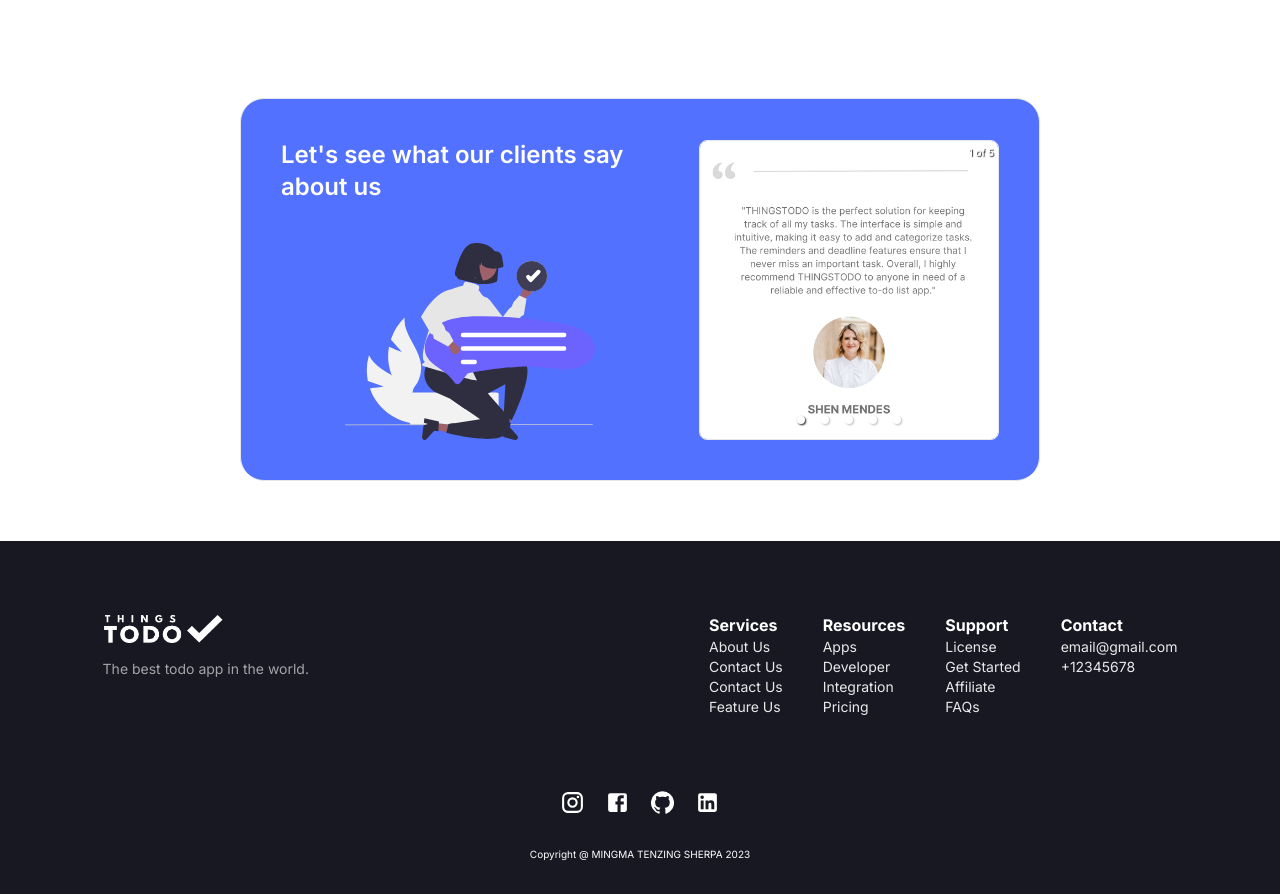
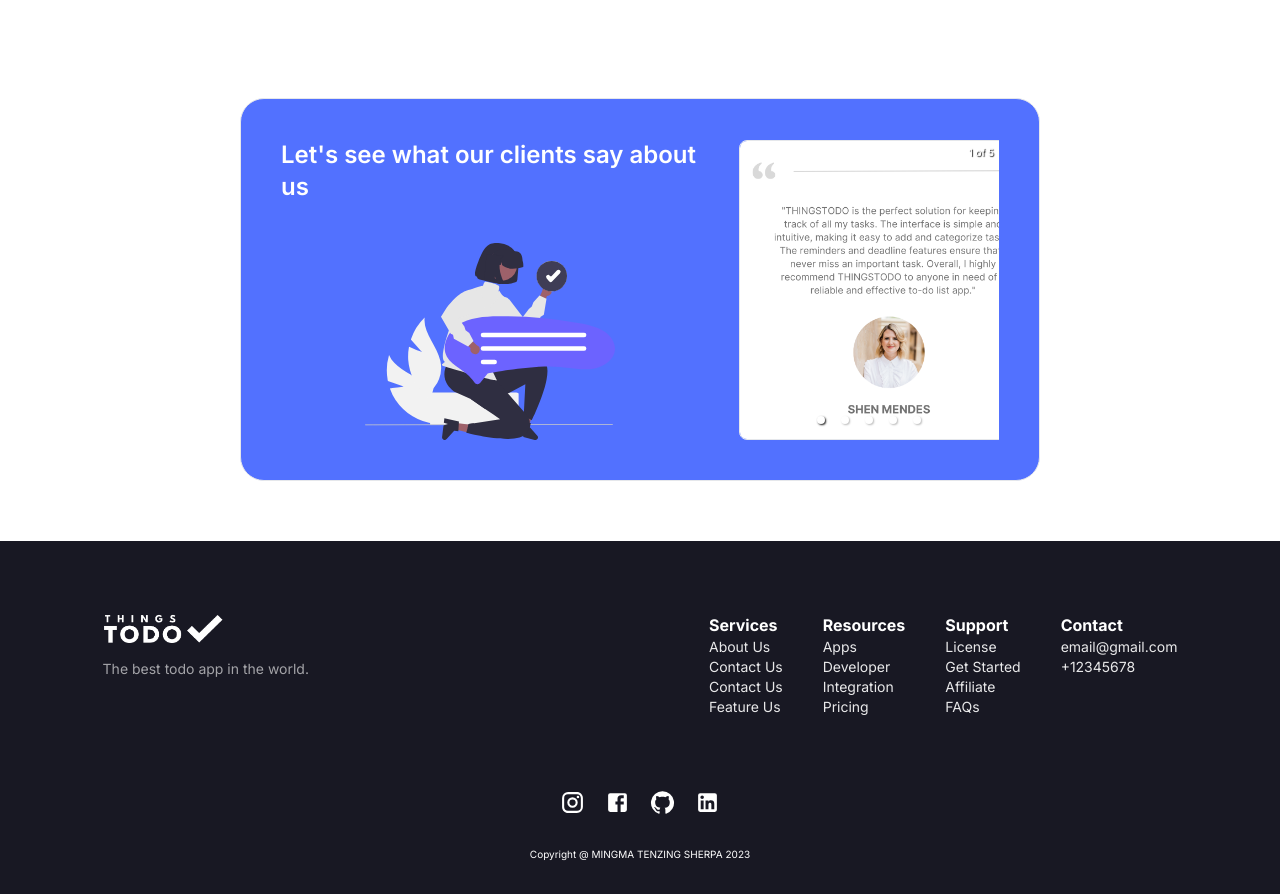
Before and after one commit to MingmaTenzing/thingstodo, a Next.js app: page / in a window 1280 px wide. Shown: the part 1908-2802 px from the top of the page. Built offline with nearby package versions, Linux system fonts and the light colour scheme.

Commit message:
width fix

```diff
--- a/src/pages/index.js
+++ b/src/pages/index.js
@@ -139,9 +139,9 @@ export default function Home() {
         </div>
           </div>
 
-          <div>
+          <div className="md:mt-10 md:w-[300px] lg:w-[300px]">
 
-          <Carousel className="p-4 md:p-0 md:mr-10 md:mt-10 md:w-[300px] lg:w-[300px]" >
+          <Carousel className="p-4 md:p-0 md:mr-10 " >
             <div className="w-[300px] m-auto rounded-lg border overflow-hidden">
               <Image src={review} width={400} height={400} className='w-10' />
             </div>
```
